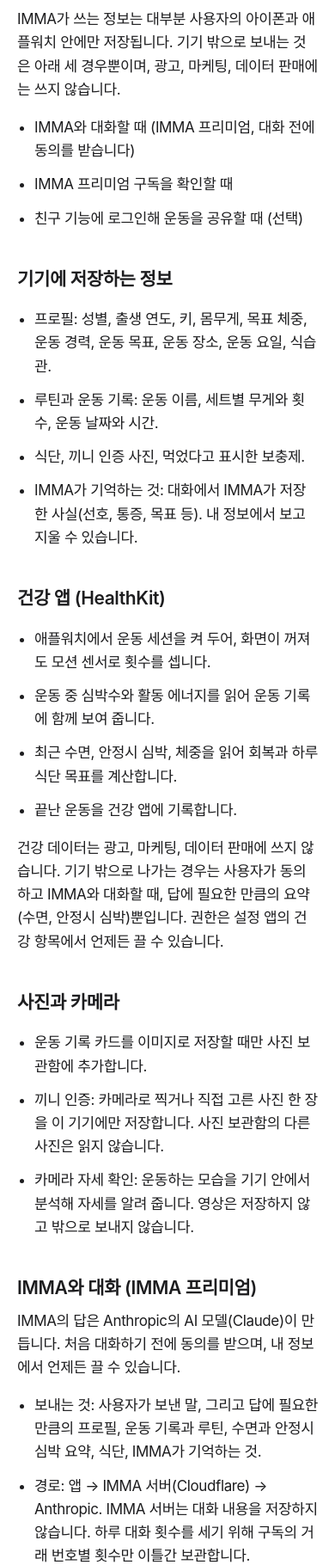
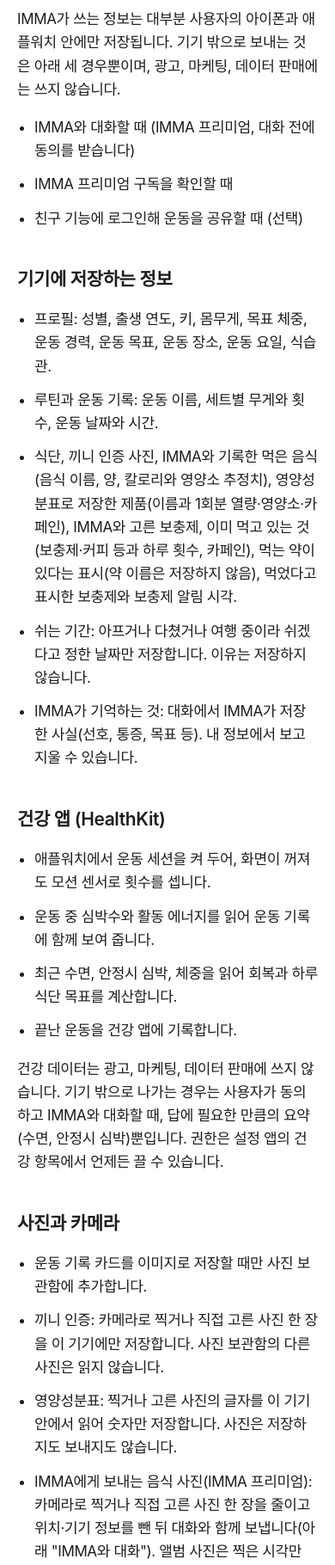
Before and after one commit to shinehyeuk-pixel/imma-support, a plain HTML site: page privacy/index.html in a window 390 px wide. Shown: the part 122-1942 px from the top of the page at 86% size. Drawn offline with Linux system fonts and the light colour scheme.

Commit message:
Privacy: food photos to IMMA, logged meals, label products, supplements taken, time off
IMMA's next update sends a food photo (shrunk, without location or device data)
and the time with chat messages, and keeps logged meals, products read off
nutrition labels on the phone, what the member already takes and whether they
take medication, supplement reminder times and time-off dates. The page says
what stays on the phone and what goes to Anthropic. The 시행일 is to be set
when the update ships.

Co-Authored-By: Claude Opus 5.5 <noreply@anthropic.com>

```diff
--- a/privacy/index.html
+++ b/privacy/index.html
@@ -22,7 +22,8 @@
 <ul>
 <li>프로필: 성별, 출생 연도, 키, 몸무게, 목표 체중, 운동 경력, 운동 목표, 운동 장소, 운동 요일, 식습관.</li>
 <li>루틴과 운동 기록: 운동 이름, 세트별 무게와 횟수, 운동 날짜와 시간.</li>
-<li>식단, 끼니 인증 사진, 먹었다고 표시한 보충제.</li>
+<li>식단, 끼니 인증 사진, IMMA와 기록한 먹은 음식(음식 이름, 양, 칼로리와 영양소 추정치), 영양성분표로 저장한 제품(이름과 1회분 열량·영양소·카페인), IMMA와 고른 보충제, 이미 먹고 있는 것(보충제·커피 등과 하루 횟수, 카페인), 먹는 약이 있다는 표시(약 이름은 저장하지 않음), 먹었다고 표시한 보충제와 보충제 알림 시각.</li>
+<li>쉬는 기간: 아프거나 다쳤거나 여행 중이라 쉬겠다고 정한 날짜만 저장합니다. 이유는 저장하지 않습니다.</li>
 <li>IMMA가 기억하는 것: 대화에서 IMMA가 저장한 사실(선호, 통증, 목표 등). 내 정보에서 보고 지울 수 있습니다.</li>
 </ul>
 
@@ -39,13 +40,15 @@
 <ul>
 <li>운동 기록 카드를 이미지로 저장할 때만 사진 보관함에 추가합니다.</li>
 <li>끼니 인증: 카메라로 찍거나 직접 고른 사진 한 장을 이 기기에만 저장합니다. 사진 보관함의 다른 사진은 읽지 않습니다.</li>
+<li>영양성분표: 찍거나 고른 사진의 글자를 이 기기 안에서 읽어 숫자만 저장합니다. 사진은 저장하지도 보내지도 않습니다.</li>
+<li>IMMA에게 보내는 음식 사진(IMMA 프리미엄): 카메라로 찍거나 직접 고른 사진 한 장을 줄이고 위치·기기 정보를 뺀 뒤 대화와 함께 보냅니다(아래 "IMMA와 대화"). 앨범 사진은 찍은 시각만 함께 보냅니다. 칼로리를 어림하는 데만 쓰며, 앱은 이 사진을 따로 저장하지 않습니다.</li>
 <li>카메라 자세 확인: 운동하는 모습을 기기 안에서 분석해 자세를 알려 줍니다. 영상은 저장하지 않고 밖으로 보내지 않습니다.</li>
 </ul>
 
 <h2>IMMA와 대화 (IMMA 프리미엄)</h2>
 <p>IMMA의 답은 Anthropic의 AI 모델(Claude)이 만듭니다. 처음 대화하기 전에 동의를 받으며, 내 정보에서 언제든 끌 수 있습니다.</p>
 <ul>
-<li>보내는 것: 사용자가 보낸 말, 그리고 답에 필요한 만큼의 프로필, 운동 기록과 루틴, 수면과 안정시 심박 요약, 식단, IMMA가 기억하는 것.</li>
+<li>보내는 것: 사용자가 보낸 말과 사진, 보낸 시각, 그리고 답에 필요한 만큼의 프로필, 운동 기록과 루틴, 수면과 안정시 심박 요약, 식단과 먹은 것(오늘과 지난주), 저장한 제품, 고른 보충제와 이미 먹고 있는 것, 먹는 약이 있다는 표시, IMMA가 기억하는 것. 대화에서 지난 운동 기록을 고치면 그날 기록을 보냅니다.</li>
 <li>경로: 앱 → IMMA 서버(Cloudflare) → Anthropic. IMMA 서버는 대화 내용을 저장하지 않습니다. 하루 대화 횟수를 세기 위해 구독의 거래 번호별 횟수만 이틀간 보관합니다.</li>
 <li>Anthropic은 받은 내용을 AI 학습에 쓰지 않으며, 자체 방침에 따라 제한된 기간만 보관합니다. <a href="https://www.anthropic.com/legal/privacy">Anthropic 개인정보처리방침</a></li>
 <li>대화 기록은 이 기기에만 남습니다.</li>
```
